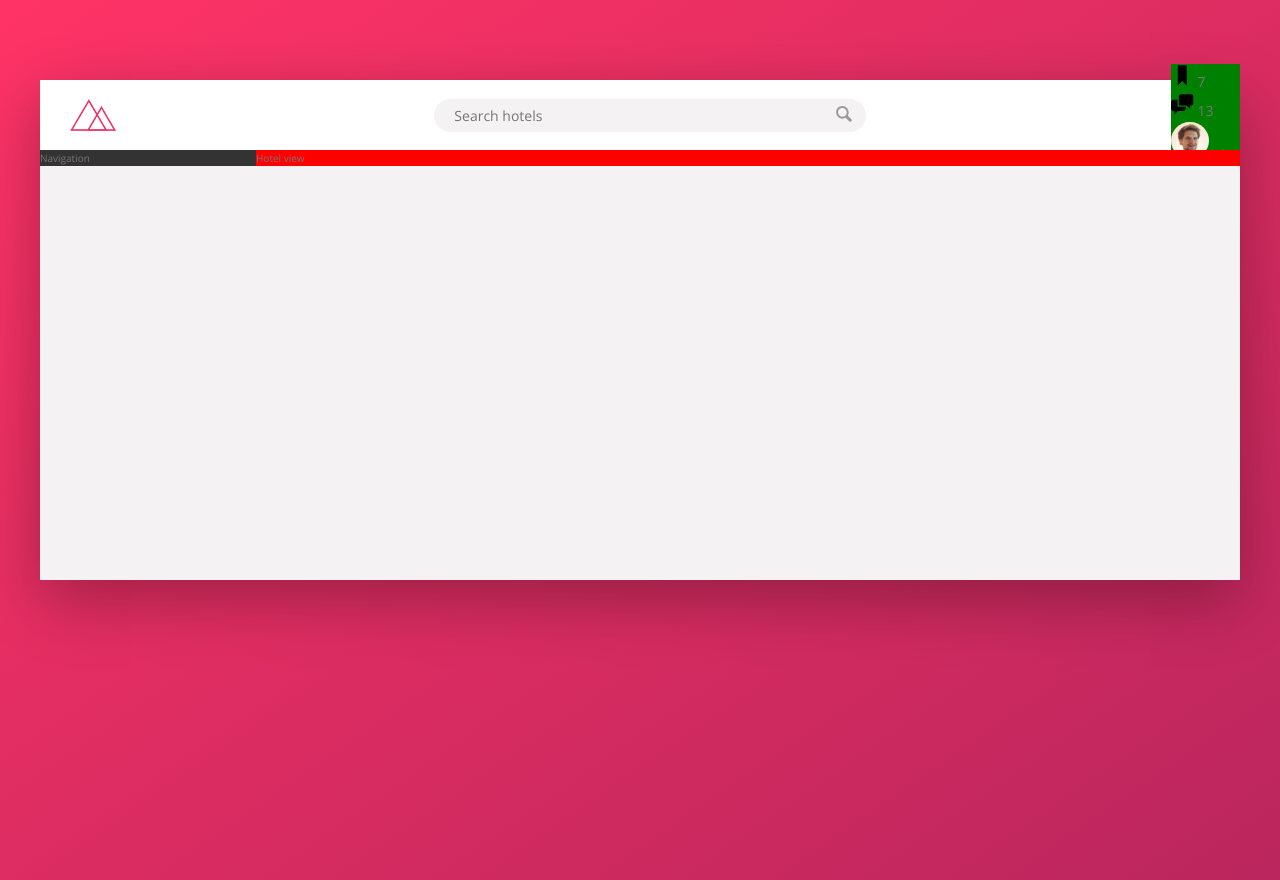
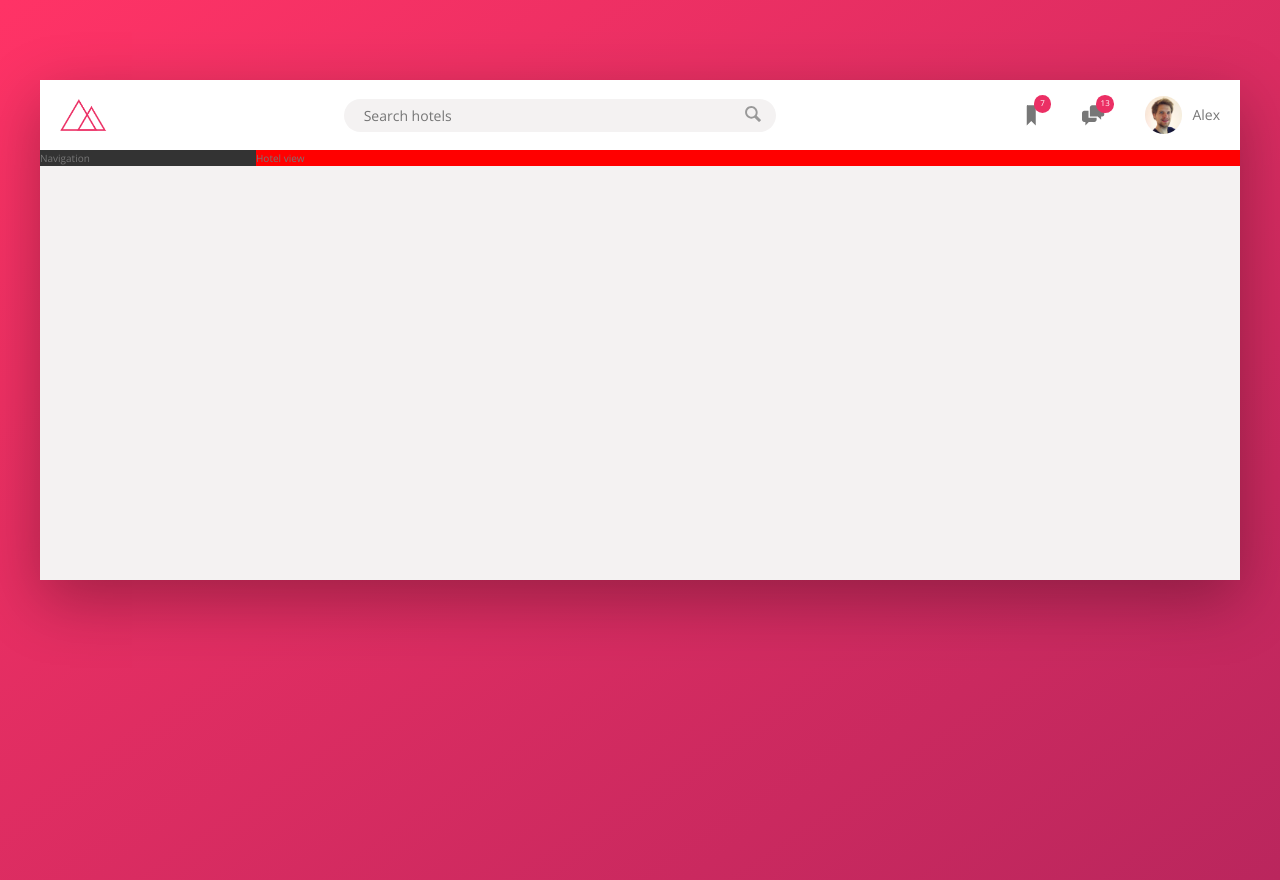
Before and after one commit to AlexxBelous/Trillo, a website: page index.html in a window 1280 px wide. Drawn offline with nearby package versions, Linux system fonts and the light colour scheme; files whose address does not match are found by name.

Commit message:
11. Building the Header - Part 3

```diff
--- a/sass/_components.scss
+++ b/sass/_components.scss
@@ -4,7 +4,7 @@
 
 .logo {
     height: 3.25rem;
-    margin-left: 3rem;
+    margin-left: 2rem;
 }
 
 ///////////////////////////////
@@ -73,26 +73,54 @@
 //////////////////////////////
 /// USER NAVIGATION
 .user-nav {
-    background-color: green;
+    display: flex;
+    align-items: center;
+
+
+    align-self: stretch;
+
+    & > * {
+        padding: 0 2rem;
+        cursor: pointer;
+        height: 100%;
+        display: flex;
+        align-items: center;
+    }
+
+    & > *:hover {
+        background-color: var(--color-grey-light-2);
+    }
+
     &__icon-box {
+        position: relative;
+
 
     }
 
     &__icon {
         height: 2.25rem;
         width: 2.25rem;
+        fill: var(--color-grey-dark-2);
+
     }
     &__notification {
-
-    }
-    &__user {
+        font-size: .8rem;
+        height: 1.75rem;
+        width: 1.75rem;
+        border-radius: 50%;
+        background-color: var(--color-primary);
+        color: #fff;
+        position: absolute;
+        top: 1.5rem;
+        right: 1.1rem;
+        display: flex;
+        justify-content: center;
+        align-items: center;
 
     }
     &__user-photo {
         height: 3.75rem;
         border-radius: 50%;
-    }
-    &__user-name {
-
+        margin-right: 1rem;
     }
 }
```
Also changed, not shown: css/style.css.
